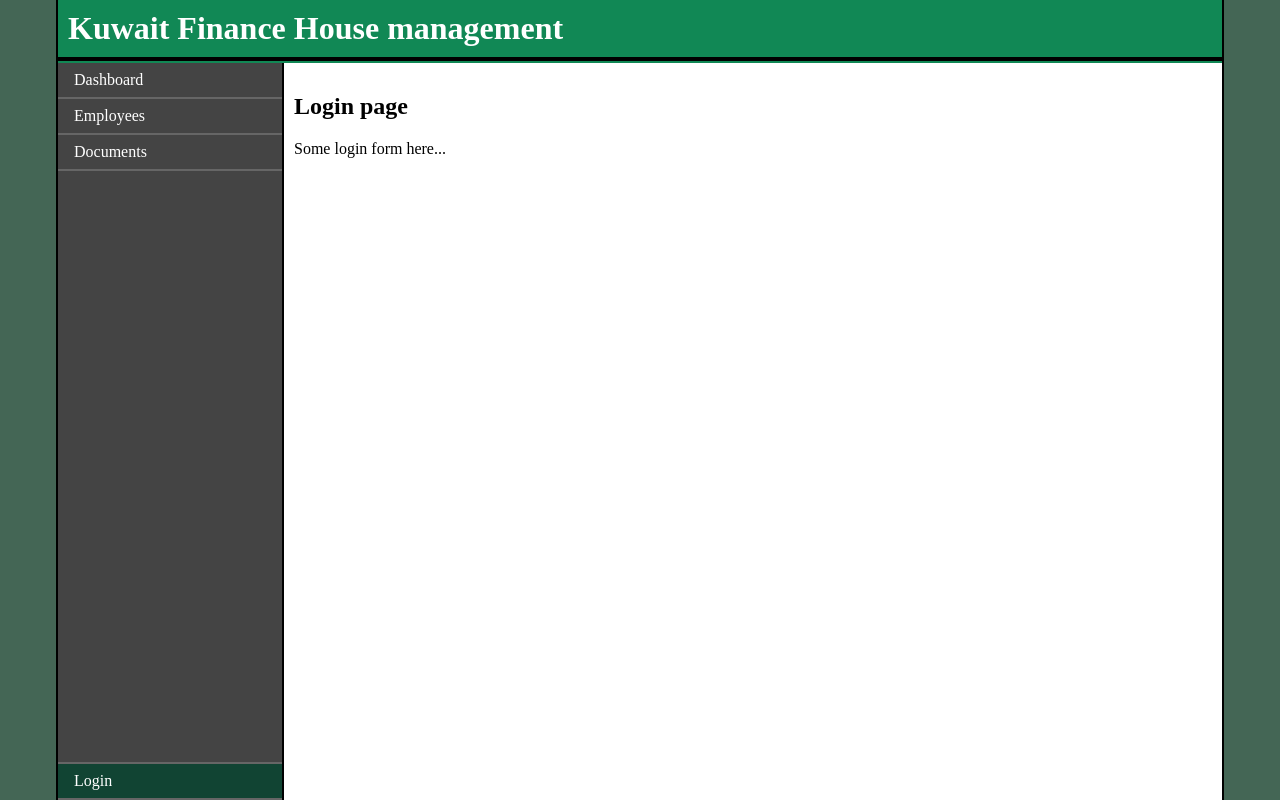
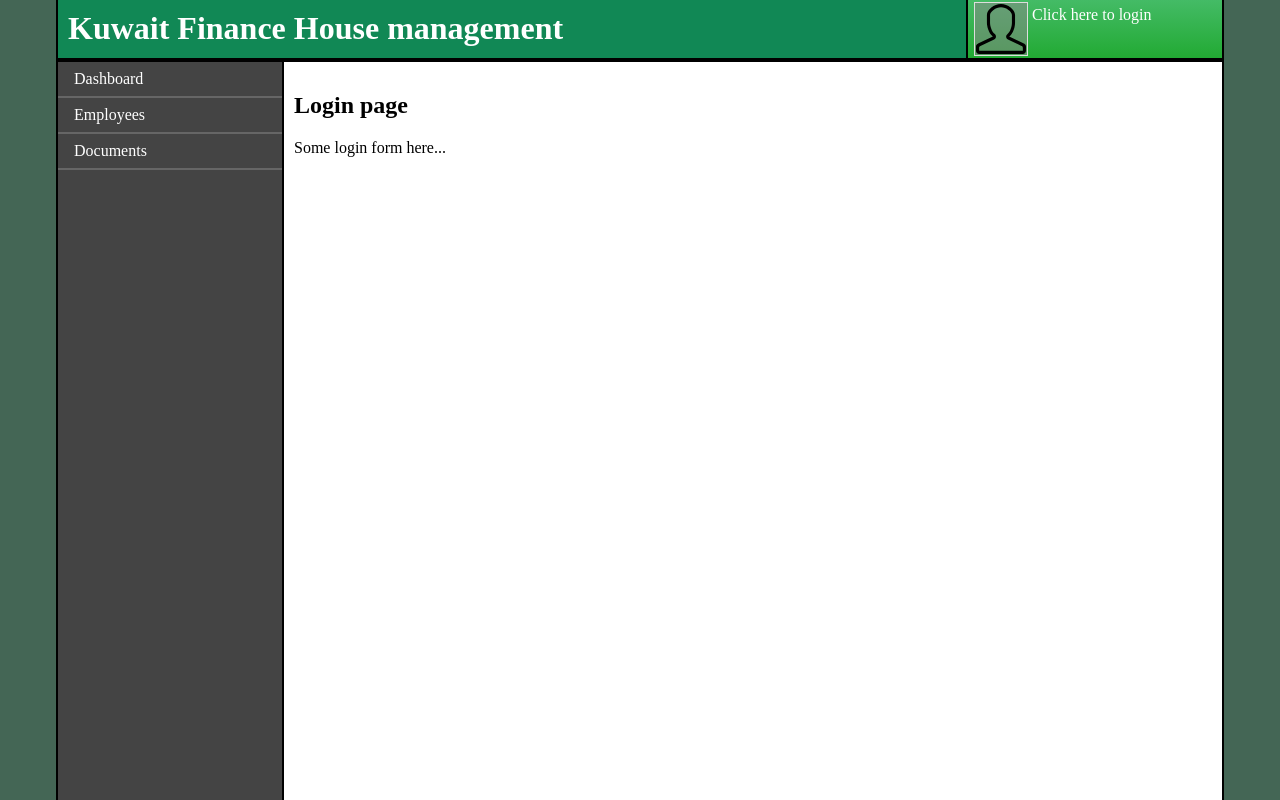
Before and after one commit to Liteb0t/kfh-edrms, a Django app: page /login/ in a window 1280 px wide. Run offline with Django 5.2, Linux system fonts and the light colour scheme.

Commit message:
Responsive CSS and Login button

```diff
--- a/home/static/styles.css
+++ b/home/static/styles.css
@@ -7,14 +7,10 @@
 
 body {
     display: grid;
-    grid-template-rows: 63px auto;
+    grid-template-rows: 62px auto;
     grid-template-columns: 226px auto;
     border-left: 2px solid #000;
     border-right: 2px solid #000;
-    /*! justify-content: center; */
-    /*! width: 100%; */
-    /*! margin: 0 auto; */
-    /*! max-width: 73em; */
     background-color: white;
     min-height: 100%;
     margin: 0;
@@ -27,14 +23,47 @@
     grid-column: 1 / 3;
     background-color: #185;
     color: white;
-    white-space: nowrap;
+    border-bottom: 4px solid #000;
+    position: relative;
+    overflow: hidden;
 }
 
 header h1 {
     margin: 0;
     padding: 10px;
-    border-bottom: 4px solid #000;
-    /* text-align: center; */
+    white-space: nowrap;
+    position: absolute;
+}
+
+header #login-button {
+    padding: 2px;
+    color: white;
+    text-decoration: none;
+    width: 250px;
+    z-index: 4;
+    position: absolute;
+    right: 0;
+    background: linear-gradient(#4B6, #2A3);
+    border-left: 2px solid #000;
+}
+
+header #login-button:hover {
+    background: linear-gradient(#486, #6D8);
+}
+
+header #login-button img {
+    float: left;
+    margin: auto 4px auto 4px;
+    width: 50px;
+    height: 50px;
+    border: 1px solid #DDD;
+    padding: 1px;
+    background-color: #8888;
+}
+
+header #login-button span {
+    padding: 4px;
+    display: block;
 }
 
 /* SIDE NAVIGATION MENU */
@@ -51,8 +80,6 @@
 nav a {
     text-decoration: none;
     color: white;
-    width: 12em;
-    flex: 0 1;
     padding: 0.5em 1em;
     border-bottom: 2px solid #666;
 }
@@ -73,7 +100,7 @@
 #content-main {
     grid-row: 2;
     grid-column: 2;
-    margin: 10px;
+    padding: 10px;
     float:left;
     background-color: white;
 }
@@ -82,6 +109,8 @@
     display: flex;
     flex-flow: column;
 }
+
+/* TABLE */
 
 table, td, th {
     border: 2px solid #222;
@@ -93,3 +122,17 @@
 }
 
 tr:nth-child(even) {background-color: #EEE}
+
+@media all and (max-width: 800px) {
+    body {
+        display: block;
+    }
+
+    header {
+        height: 3.7em;
+    }
+
+    header h1 {
+        font-size: 1em;
+    }
+}
--- a/home/templates/master.html
+++ b/home/templates/master.html
@@ -7,14 +7,26 @@
     <link rel="stylesheet" href="{% static 'styles.css' %}">
 </head>
 <body>
-<header><h1>Kuwait Finance House management</h1></header>
+<header>
+    <h1>Kuwait Finance House management</h1>
+    <a id="login-button" href="{% url 'login' %}">
+        <img src="{% static 'img/user_icon.svg' %}" alt="profile picture">
+        <span>Click here to login</span>
+    </a>
 
+</header>
+
+<!--<div id="nav-container">-->
 <nav>
     <a href="{% url 'index' %}">Dashboard</a>
     <a href="{% url 'employees' %}">Employees</a>
     <a href="{% url 'documents' %}">Documents</a>
+    <!--
+    <div id="nav-separator"></div>
     <a class="login-button" href="{% url 'login' %}">Login</a>
+    -->
 </nav>
+<!--</div>-->
 
 <div id="content-main">
     {% block content %}
```
Also changed, not shown: db.sqlite3, home/static/img/user_icon.svg (added).
